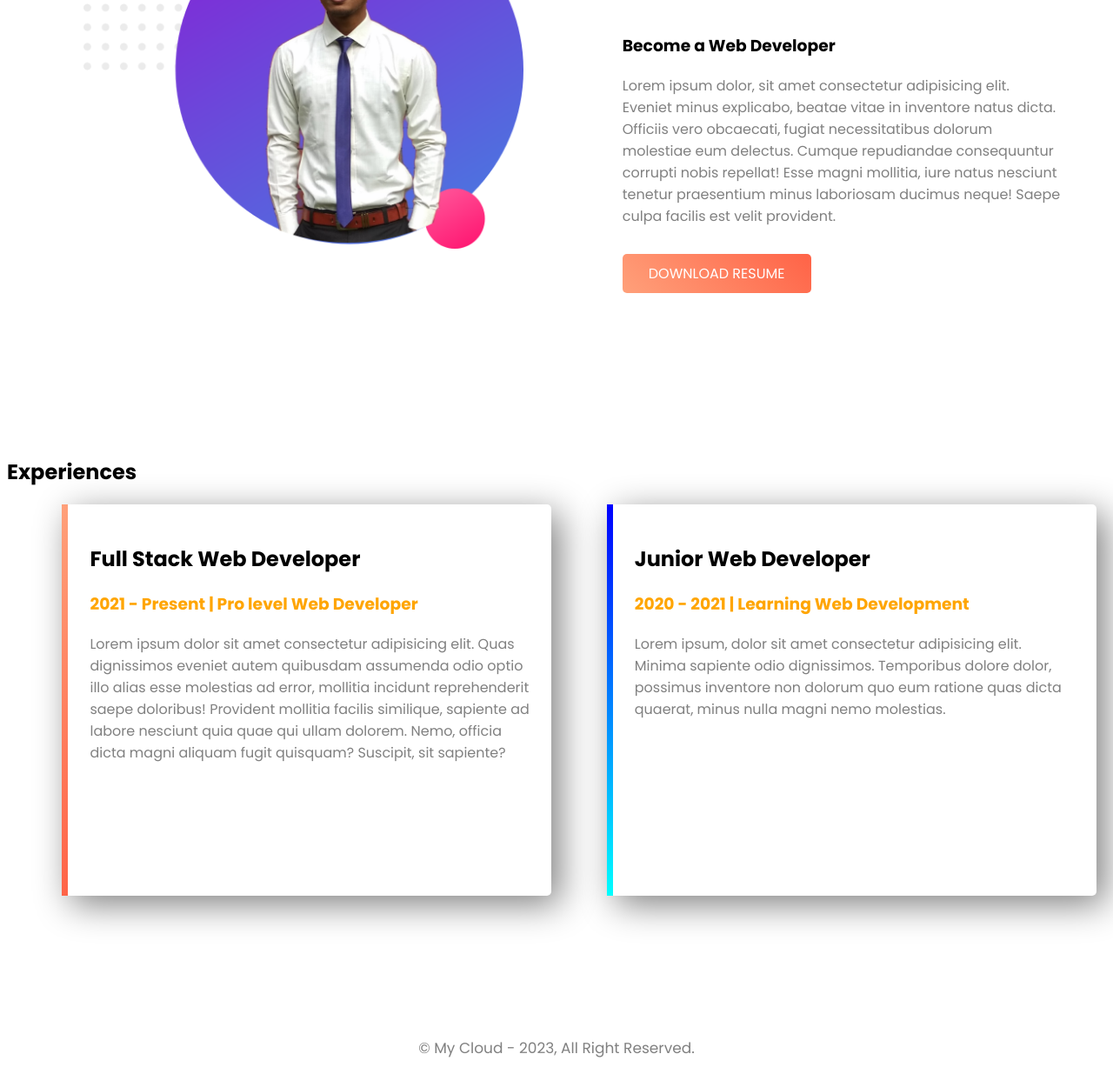
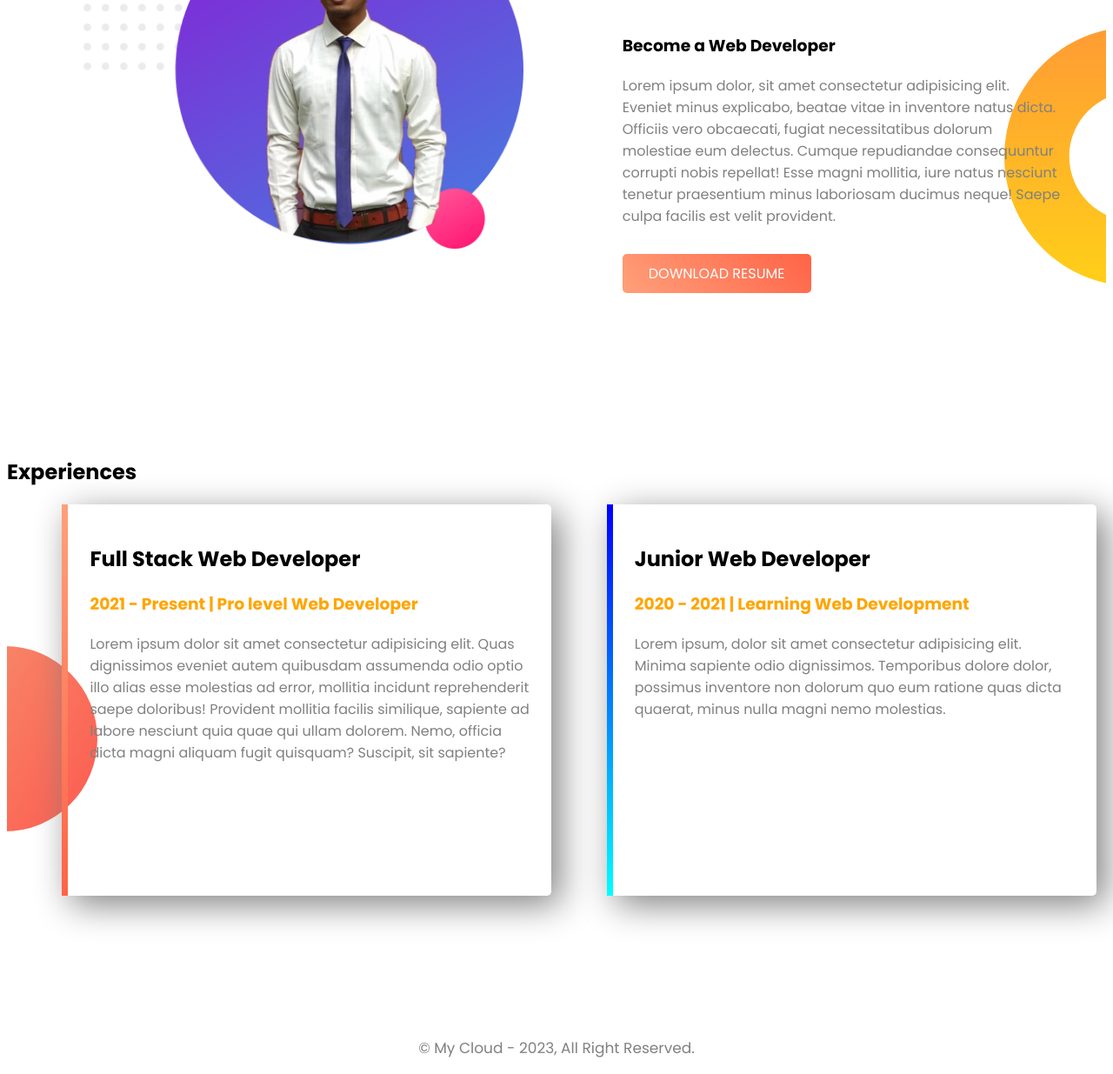
Before and after one commit to rbnrobin000/web_portfolio, a plain HTML site: page index.html in a window 1280 px wide. Shown: the part 803-2038 px from the top of the page at 87% size. Drawn offline with Linux system fonts and the light colour scheme.

Commit message:
New to site

```diff
--- a/style.css
+++ b/style.css
@@ -24,7 +24,7 @@ h1{
     color: gray;
 }
 .top_banner{
-    background-image: url('images\top-banner.png');
+    background-image: url('images/top-banner.png');
     background-repeat: no-repeat;
 }
 .link_button{
@@ -37,12 +37,12 @@ h1{
     margin-top: 15px;
 }
 .dream_area{
-    background-image: url('images\dream-bg.png');
+    background-image: url('images/dream-bg.png');
     background-repeat: no-repeat;
     background-position: right;
 }
 .experience{
-    background-image: url('images\exp-bg.png');
+    background-image: url('images/exp-bg.png');
     background-repeat: no-repeat;
     background-position: left;
 }
```
